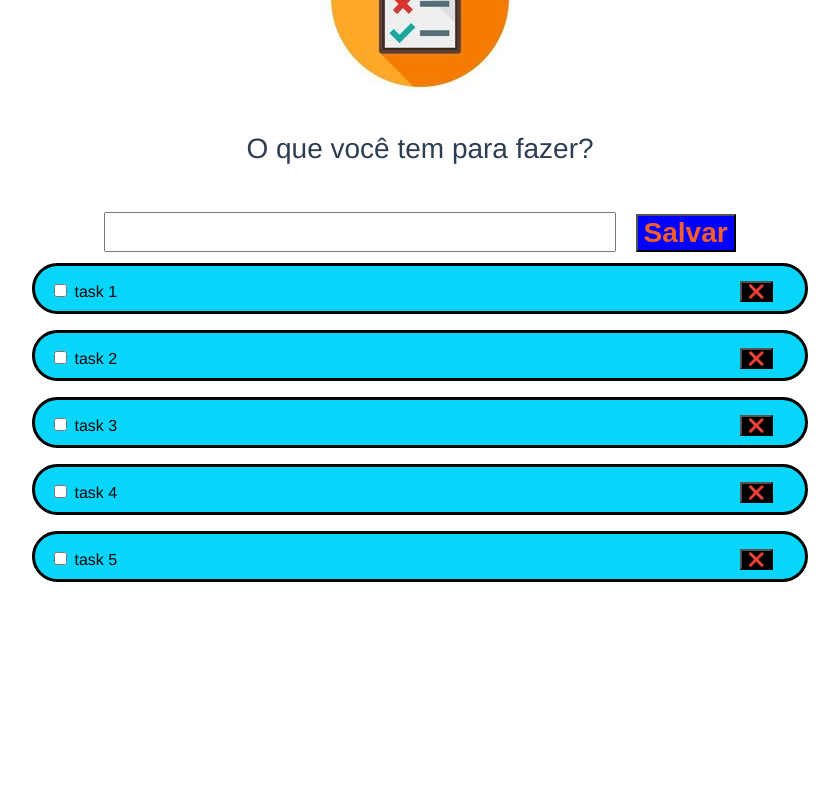
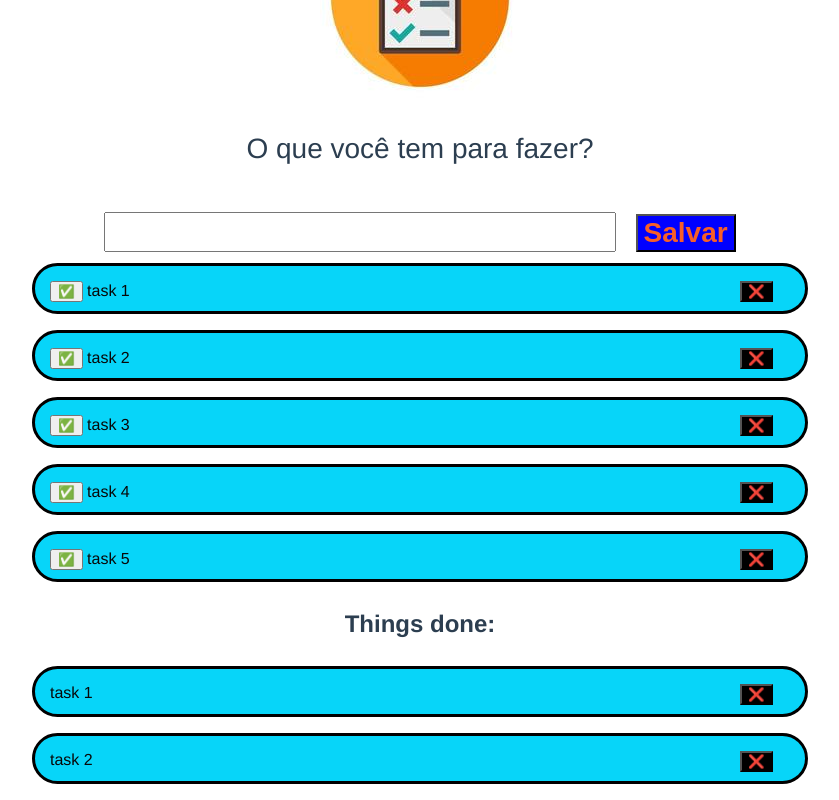
Before and after one commit to YuriShalk/provaLucas, a Vue app: page / in a window 1280 px wide. Shown: the part 358-1158 px from the top of the page, without its empty margins (220-1059 px from the left). Before the commit the page ends 956 px from the top, so only its background shows below. Built offline with nearby package versions, Linux system fonts and the light colour scheme.

Commit message:
lista de tarefas completadas

```diff
--- a/src/components/ListaTarefas.vue
+++ b/src/components/ListaTarefas.vue
@@ -21,14 +21,19 @@
         :key="tarefa.index"
     >
     <button id="delete-button" @click="removeTarefa(index)">&#10060;</button>
-
-    <input
-                v-model="tarefasCompletadas"
-                type="checkbox"
-                id="complete-button"
-                >
+    <button id="complete-button" @click="concluiTarefa(index)">&#9989;</button>
 
         {{ tarefa.nomeDaTarefa }}
+
+    </div>
+    <h2>Things done:</h2>
+    <div class="lista-tarefas-completas"
+        v-for="tarefaCompleta in listaTarefasCompletadas"
+        :key="tarefaCompleta.index"
+    >
+
+    <button id="delete-button" @click="removeTarefaCompletada(index)">&#10060;</button>
+    {{ tarefaCompleta.nomeDaTarefa }}
 
     </div>
 </template>
@@ -45,7 +50,11 @@ export default {
                 {nomeDaTarefa: 'task 5'},
             ],
             nomeDaTarefa: '',
-            tarefasCompletadas: []
+            listaTarefasCompletadas: [
+                {nomeDaTarefa: 'task 1'},
+                {nomeDaTarefa: 'task 2'},
+            ],
+
         }
     },
 
@@ -67,8 +76,18 @@ export default {
 
         },
 
-        concluiTarefa(index){
-            console.log(index);
+        removeTarefaCompletada(index){
+            this.listaTarefasCompletadas.splice(index, 1);
+        },
+
+        concluiTarefa(){
+            if(this.nomeDaTarefa.trim() === ''){
+                return;
+            }
+
+            this.listaTarefasCompletadas.push({
+                nomeDaTarefa: this.nomeDaTarefa
+            })
         }
     },
 }
@@ -81,6 +100,20 @@ export default {
     }
 
     .lista-itens{
+        background: rgb(7, 213, 249);
+        color: rgb(8, 8, 8);
+        border-radius: 30px;
+        border: black solid 3px;
+        margin: 8px 0 8px 0;
+        padding: 15px;
+        text-align: left;
+        width: 740px;
+        height: 15px;
+        display: inline-block;
+
+    }
+
+    .lista-tarefas-completas{
         background: rgb(7, 213, 249);
         color: rgb(8, 8, 8);
         border-radius: 30px;
```
